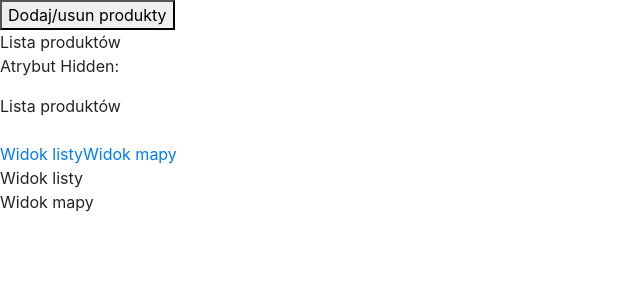
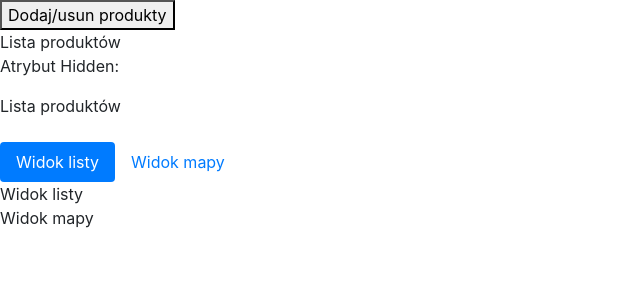
Before and after one commit to apm30/Code-snippets, an Angular app in the folder directives/: page / in a window 1280 px wide. Shown: the top 300 px of the page, without its empty margins (0-640 px from the left). Built offline with nearby package versions, Linux system fonts and the light colour scheme.

Commit message:
Some fixes

```diff
--- a/directives/src/app/app.component.html
+++ b/directives/src/app/app.component.html
@@ -14,8 +14,8 @@
 </div>
 <br>
 <ul class="nav nav-pills">
-    <li><a class="active" href="">Widok listy</a></li>
-    <li><a href="">Widok mapy</a></li>
+  <li><a class="nav-link active" href="">Widok listy</a></li>
+  <li><a class="nav-link" href="">Widok mapy</a></li>
 </ul>
 <div>
     <div>Widok listy</div>
--- a/directives/src/app/app.component.ts
+++ b/directives/src/app/app.component.ts
@@ -7,9 +7,10 @@ import { Component } from '@angular/core';
 })
 export class AppComponent {
   title = 'directives';
-  products = [1,2];
-  addRemoveProducts(){
-    this.products.length === 0? this.products.push(1,2) : this.products.splice(0, this.products.length);
-
+  products = <any>[1, 2];
+  addRemoveProducts() {
+    this.products.length === 0
+      ? this.products.push(1, 2)
+      : this.products.splice(0, this.products.length);
   }
 }
```
Also changed, not shown: 1 other file (tests, documents, lock files or other folders).
